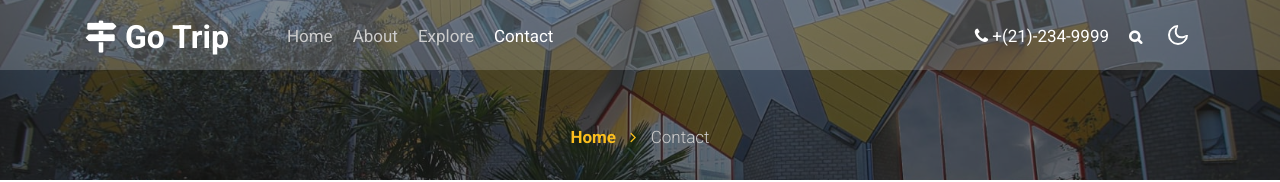
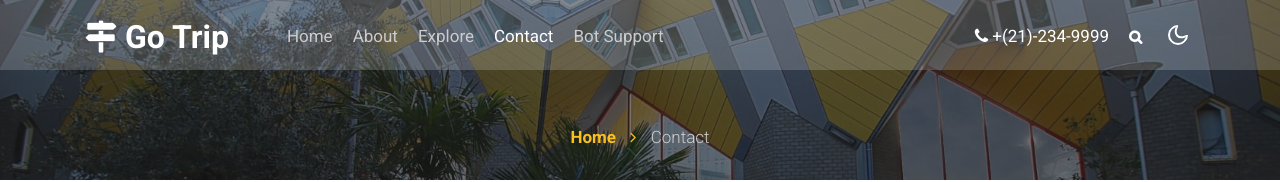
Before and after one commit to Sai6522/FRT_Project, a plain HTML site: page contact.html in a window 1280 px wide. Shown: the top 182 px of the page. Drawn offline with Linux system fonts and the light colour scheme.

Commit message:
Update contact.html

```diff
--- a/contact.html
+++ b/contact.html
@@ -45,6 +45,9 @@
 						</li>
 						<li class="nav-item active">
 							<a class="nav-link" href="contact.html">Contact</a>
+						</li>
+						<li class="nav-item @@contact__active">
+							<a class="nav-link" href="bot.html">Bot Support</a>
 						</li>
 					</ul>
 				<ul class="navbar-nav ml-auto">
```
